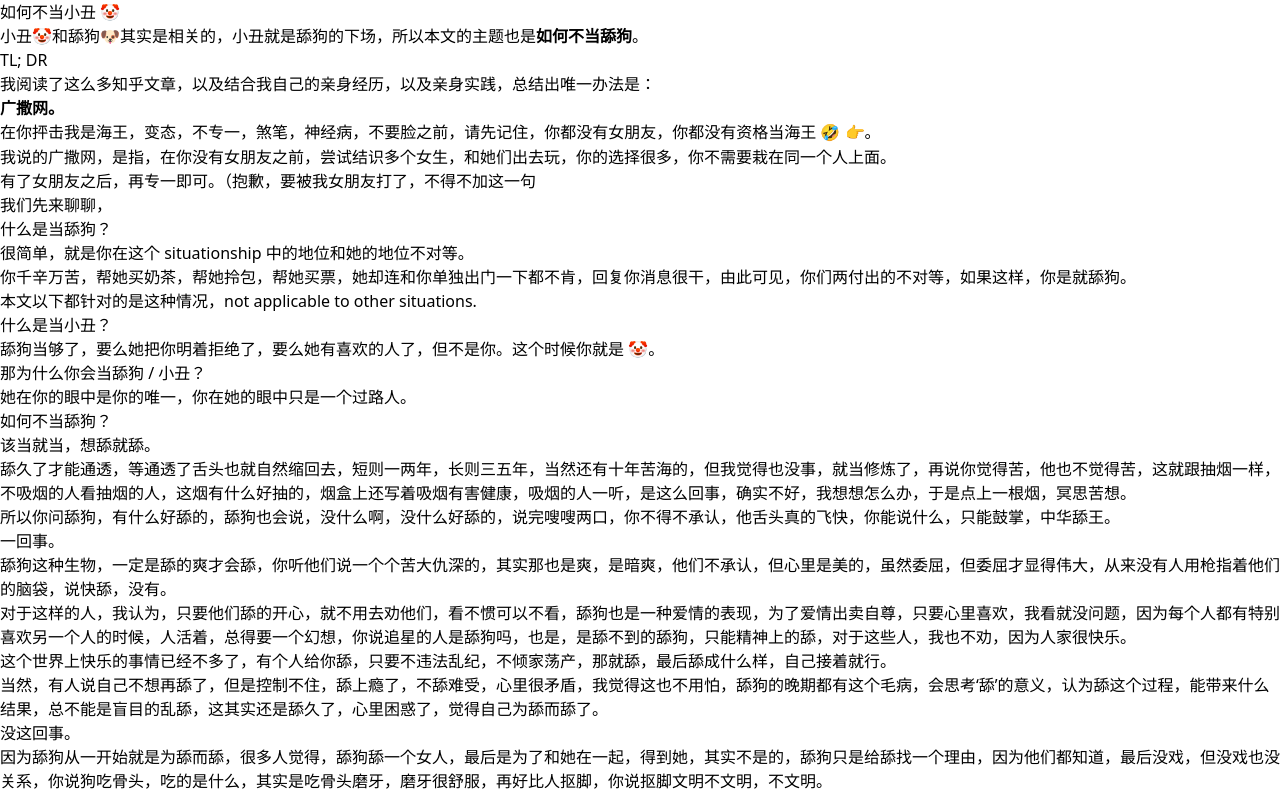
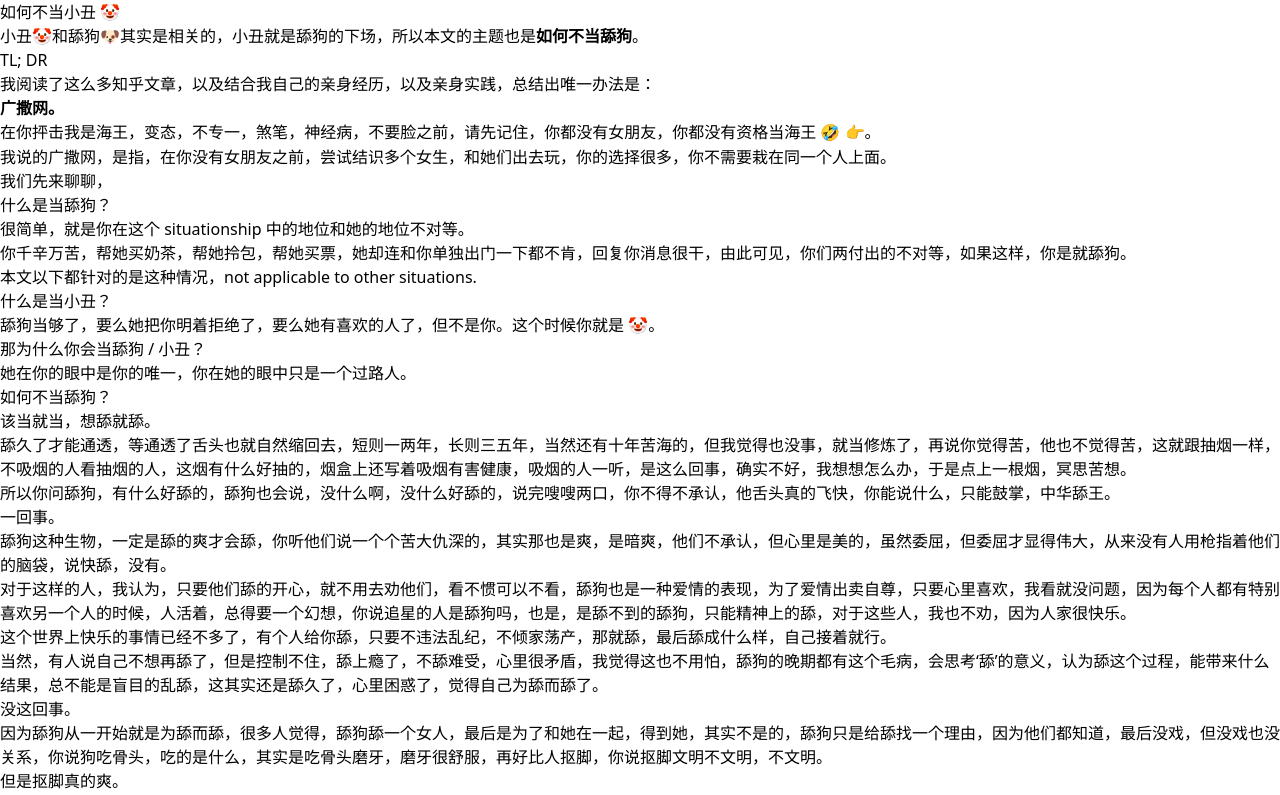
Before and after one commit to EvanNotFound/how-to-deal-with-my-crush, a Next.js app: page /tutorial-before/how-to-not-make-a-clown-of-yourself in a window 1280 px wide. Shown: the top 795 px of the page. Built offline with nearby package versions, Linux system fonts and the light colour scheme.

Commit message:
docs: remove unnecessary personal commentary from tutorial file

```diff
--- a/pages/tutorial-before/how-to-not-make-a-clown-of-yourself.mdx
+++ b/pages/tutorial-before/how-to-not-make-a-clown-of-yourself.mdx
@@ -11,8 +11,6 @@
 在你抨击我是`海王`，`变态`，`不专一`，`煞笔`，`神经病`，`不要脸`之前，请先记住，你都没有女朋友，你都没有资格当海王 🤣 👉。
 
 我说的广撒网，是指，在你没有女朋友之前，尝试结识多个女生，和她们出去玩，你的选择很多，你不需要栽在同一个人上面。
-
-有了女朋友之后，再专一即可。（抱歉，要被我女朋友打了，不得不加这一句
 
 我们先来聊聊，
 
```
